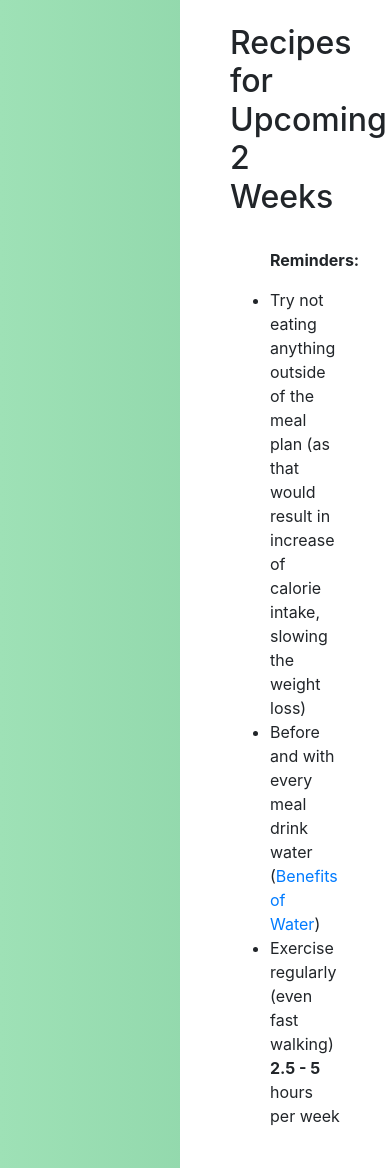
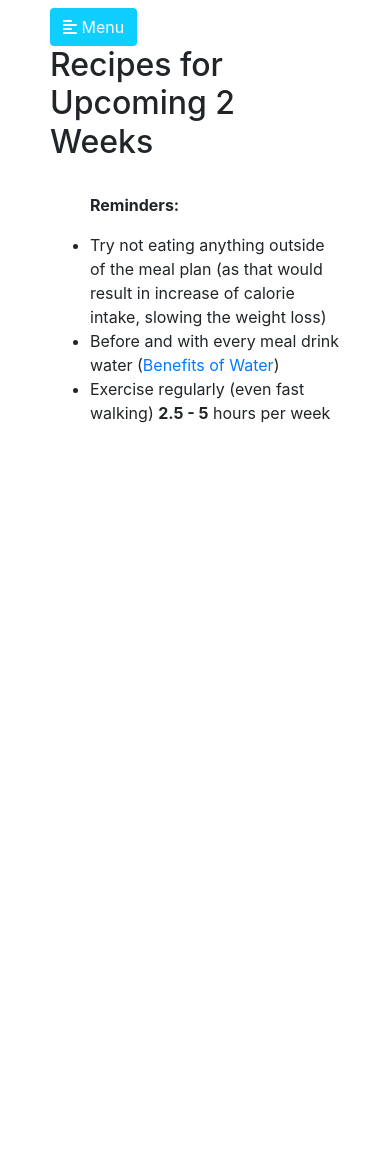
Before and after one commit to michal-sitarz2/WeightLossWeb, a Django app: template src/meals/templates/meals/list_recipes.html in a window 390 px wide. After the commit the page ends 423 px from the top, so only its background shows below. Run offline with Django 3.2, Linux system fonts and the light colour scheme; the template is opened without the code that fills it, so the values that code supplies are empty; some libraries are stand-ins or nearby versions.

Commit message:
Make the dashboard mobile responsive

```diff
--- a/src/diets/templates/diets/set_preferences_form.html
+++ b/src/diets/templates/diets/set_preferences_form.html
@@ -24,7 +24,7 @@
 </form> -->
 
 
-<div class="content-dashboard">
+
 <h1 class="text-center pt-3">Your Preferences</h1>
 <hr>
 
@@ -156,11 +156,11 @@
         <input type="submit" value="Submit" class="btn btn-success">
     </div>
 </form>
-    <a href="{%url 'user_dashboard' request.user.pk %}" class="btn" style="background-color: #0ecfff; color: white;">Back</a>
+<a href="{%url 'user_dashboard' request.user.pk %}" class="btn"
+    style="background-color: #0ecfff; color: white;">Back</a>
 <!-- {% for field in form %}
     <p>{{ exclude_cuisines.help_text|safe }}</p>
     {% endfor %} -->
-</div>
 
 
 <script>
--- a/src/meals/templates/meals/list_recipes.html
+++ b/src/meals/templates/meals/list_recipes.html
@@ -1,7 +1,6 @@
 {% extends 'base_dashboard.html' %}
 {% block content %}
 
-<div class="content-dashboard">
 <!-- Alerts -->
 <script>
     function confirmDelete(id, day, month, year) {
@@ -18,8 +17,11 @@
 
 <ul>
     <p><strong>Reminders:</strong></p>
-        <li>Try not eating anything outside of the meal plan (as that would result in increase of calorie intake, slowing the weight loss)</li>
-        <li>Before and with every meal drink water (<a href="https://www.healthline.com/nutrition/drinking-water-helps-with-weight-loss">Benefits of Water</a>)</li>
+    <li>Try not eating anything outside of the meal plan (as that would result in increase of calorie intake, slowing
+        the weight loss)</li>
+    <li>Before and with every meal drink water (<a
+            href="https://www.healthline.com/nutrition/drinking-water-helps-with-weight-loss">Benefits of Water</a>)
+    </li>
     <li>Exercise regularly (even fast walking) <strong>2.5 - 5</strong> hours per week</li>
 </ul>
 
@@ -37,7 +39,7 @@
 </p> <br>
 {% endfor %}
 
-</div>
+
 
 
 
--- a/src/pages/static/css/dashboard.css
+++ b/src/pages/static/css/dashboard.css
@@ -7,7 +7,7 @@
 
 #sidebar {
     position: fixed;
-    z-index: 1;
+    z-index: 9999;
     min-width: 180px;
     max-width: 180px;
     min-height: 100vh;
@@ -66,7 +66,7 @@ a[aria-expanded="true"] {
 
 @media (max-width: 768px) {
     #sidebar {
-        margin-left: -200px;
+        margin-left: -180px;
     }
 
     #sidebar.active {
@@ -77,10 +77,34 @@ a[aria-expanded="true"] {
 /* End of Side Bar */
 
 
+
 #content {
     width: 100%;
     padding-left: 180px;
+    transition: all 0.3s;
 
+}
+
+#sidebarCollapse {
+    background-color: #0ecfff;
+    color: white;
+    opacity: 0;
+    transition: all 0.3s;
+
+}
+
+
+#sidebarCollapse.active {
+    padding-left: 180px;
+}
+
+@media (max-width: 768px) {
+    #content {
+        padding-left: 0px;
+    }
+    #sidebarCollapse {
+        opacity: 100%;
+    }
 }
 
 .content-dashboard {
@@ -97,7 +121,7 @@ a[aria-expanded="true"] {
 
 .widget-header span {
     position: absolute;
-    top: -2px;
+    top: -12px;
     right: -1px;
 }
 
--- a/src/pages/static/js/dashboard.js
+++ b/src/pages/static/js/dashboard.js
@@ -2,6 +2,29 @@ $(document).ready(function () {
 
     $('#sidebarCollapse').on('click', function () {
         $('#sidebar').toggleClass('active');
+        $('#sidebarCollapse').toggleClass('active');
     });
 
 });
+
+// $(document).ready(function () {
+//     $("#sidebar").mCustomScrollbar({
+//         theme: "minimal"
+//     });
+
+//     $('#dismiss, .overlay').on('click', function () {
+//         // hide sidebar
+//         $('#sidebar').removeClass('active');
+//         // hide overlay
+//         $('.overlay').removeClass('active');
+//     });
+
+//     $('#sidebarCollapse').on('click', function () {
+//         // open sidebar
+//         $('#sidebar').addClass('active');
+//         // fade in the overlay
+//         $('.overlay').addClass('active');
+//         $('.collapse.in').toggleClass('in');
+//         $('a[aria-expanded=true]').attr('aria-expanded', 'false');
+//     });
+// });
--- a/src/progress/templates/progress/progress_edit.html
+++ b/src/progress/templates/progress/progress_edit.html
@@ -1,4 +1,4 @@
-{% extends 'base.html' %}
+{% extends 'base_dashboard.html' %}
 {% block content %}
 
 <!-- <h1>Add Your Progress</h1>
--- a/src/recipes/templates/recipes/view_recipe.html
+++ b/src/recipes/templates/recipes/view_recipe.html
@@ -29,7 +29,7 @@
     {{ recipe.ingredients }}
 </p> -->
 
-<div class="content-dashboard">
+
 <h1 class="text-center" style="color: #2b9de9;">{{ recipe.name }}</h1>
 <div class="text-center pb-3">
     <img src="{{ recipe.image_link }}">
@@ -105,7 +105,7 @@
         Protein: {{ recipe.protein }} g
     </div>
 </a>
-</div>
+
 
 <script>
     $('.ingredients').html(function (_, oldHTML) {
--- a/src/templates/base.html
+++ b/src/templates/base.html
@@ -5,6 +5,9 @@
 <head>
     <title>Weight Loss Website</title>
     <link rel="stylesheet" type="text/css" href="{% static '/css/main.css' %}">
+
+    <!-- Mobile responsiveness -->
+    <meta name="viewport" content="width=device-width, initial-scale=1">
 
     <script src="{% static '/js/main.js' %}"></script>
     <script src="https://ajax.googleapis.com/ajax/libs/jquery/1.11.1/jquery.min.js"></script>
--- a/src/templates/base_dashboard.html
+++ b/src/templates/base_dashboard.html
@@ -5,6 +5,9 @@
 <head>
     <title>Weight Loss Website</title>
     <link rel="stylesheet" type="text/css" href="{% static '/css/main.css' %}">
+
+    <!-- Mobile responsiveness -->
+    <meta name="viewport" content="width=device-width, initial-scale=1">
 
     <script src="{% static '/js/main.js' %}"></script>
     <script src="https://ajax.googleapis.com/ajax/libs/jquery/1.11.1/jquery.min.js"></script>
@@ -43,7 +46,7 @@
 <body>
     <!-- Messages -->
     {% for message in messages %}
-        <div class=" mt-2 alert {{ message.tags }}">{{ message }}</div>
+    <div class=" mt-2 alert {{ message.tags }}">{{ message }}</div>
     {% endfor %}
 
     <div class="wrapper">
@@ -53,11 +56,17 @@
 
         <!-- Page Content -->
         <div id="content">
+            <div class="content-dashboard">
+                <div id="sidebarCollapse" class="btn mt-2">
+                    <i class="fas fa-align-left"></i>
+                    <span>Menu</span>
+                </div>
+                {% block content %}
 
-            {% block content %}
+                {% endblock %}
+            </div>
+        </div>
 
-            {% endblock %}
-        </div>
     </div>
 
     </div>
--- a/src/templates/sidebar_dashboard.html
+++ b/src/templates/sidebar_dashboard.html
@@ -1,7 +1,8 @@
 <nav id="sidebar">
     <div class="sidebar-header">
         <div class="widget-header">
-            <h3>{{ request.user.username }}</h3>
+            <h5>{{ request.user.username }}</h5>
+
             <span class="badge badge-pill notify"
                 style="background-color: #0ecfff; color: white;">{{ request.user.progress.streak }}</span>
         </div>
@@ -10,15 +11,18 @@
     <ul class="list-unstyled components">
 
         <li>
-            <a href="{% url 'user_dashboard' request.user.pk %}"><span class="mr-2"><i class="fas fa-home"></i></span>Home</a>
+            <a href="{% url 'user_dashboard' request.user.pk %}"><span class="mr-2"><i
+                        class="fas fa-home"></i></span>Home</a>
         </li>
         {% if request.user.diet %}
         <li>
-            <a href="{%url 'view_recipe_recommendations' request.user.pk %}"><span class="mr-2"><i class="fas fa-utensils"></i></span>Recipes</a>
+            <a href="{%url 'view_recipe_recommendations' request.user.pk %}"><span class="mr-2"><i
+                        class="fas fa-utensils"></i></span>Recipes</a>
         </li>
         {% endif %}
         <li>
-            <a href="{%url 'set_dietary_preferences' request.user.pk %}"><span class="mr-2"><i class="fas fa-user"></i></span>Preferences</a>
+            <a href="{%url 'set_dietary_preferences' request.user.pk %}"><span class="mr-2"><i
+                        class="fas fa-user"></i></span>Preferences</a>
         </li>
         <li>
             <a href="/"><span class="mr-2"><i class="fas fa-globe"></i></span>Website</a>
```
Also changed, not shown: src/account/templates/account/dashboard.html (+3 -4 lines), src/account/templates/account/register.html (+12 -3 lines). Lines whose indentation alone changed are shown as unchanged.
